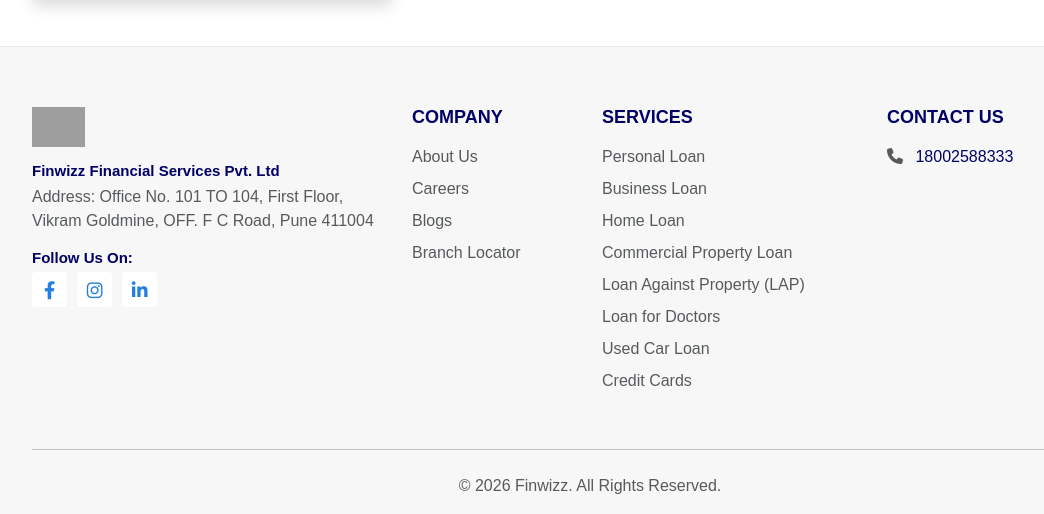
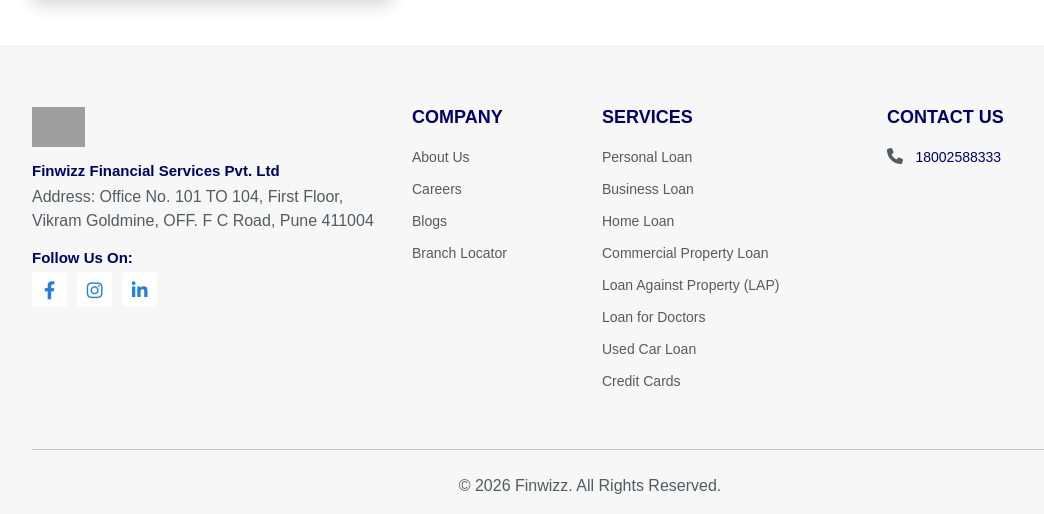
Before and after one commit to Alakh11/finwizz, a Django app: template templates/about-us.html in a window 1280 px wide. Shown: the part 2257-2771 px from the top of the page, without its empty margins (50-1094 px from the left). Run offline with Django 5.2, Linux system fonts and the light colour scheme; the template is opened without the code that fills it, so the values that code supplies are empty; parts of the project's set-up code (start-up, migrations or seed data) failed here and were passed over; grey boxes are pictures that could not be loaded.

Commit message:
links fixed

```diff
--- a/static/css/about-us.css
+++ b/static/css/about-us.css
@@ -51,6 +51,10 @@
 .img-fluid-main {
     width: 360px;
     height: 290px;
+}
+.img-fluid-popup {
+    width: 275px;
+    height: 250px;
 }
 
 .gallery {
--- a/static/css/footer.css
+++ b/static/css/footer.css
@@ -90,7 +90,17 @@
 }
 
 .social-links a:hover {
-    background-color: #000066;
+    background-color: #ffffff !important;
+}
+.list-unstyled li a {
+    color: #555555;
+    text-decoration: none;
+    font-size: 14px;
+    font-weight: 500;
+    transition: color 0.3s ease;
+}
+.list-unstyled li a:hover {
+    color: #0404dd !important;
 }
 .footer-title {
     color: #000066;
--- a/templates/about-us.html
+++ b/templates/about-us.html
@@ -114,10 +114,10 @@
                 <div class="modal-body px-5 pb-5">
                     <div class="row align-items-center">
                         <div class="col-md-5 text-center mb-4 mb-md-0">
-                            <img src="{{ MEDIA_IMG_URL }}images/Syeed-Haseeb.jpg" alt="Syed Haseeb" class="img-fluid-main rounded shadow-sm">
+                            <img src="{{ MEDIA_IMG_URL }}images/Syeed-Haseeb.jpg" alt="Syed Haseeb" class="img-fluid-popup rounded shadow-sm">
                         </div>
                         <div class="col-md-7">
-                            <h3 class="mb-1 text-danger fw-bold" id="teamModal1Label">Syed Haseeb</h3>
+                            <h3 class="mb-1" id="teamModal1Label">Syed Haseeb</h3>
                             <h6 class="text-muted mb-4">Founder / Director</h6>
                             <p class="text-muted lh-lg">Syed Haseeb had been an adept manager of Personal Loans in ICICI Bank before he was bitten by the entrepreneurship bug. With over 20 years of experience in Banking, this tech maverick is driven by solving problems and developing long-term relationships with customers. His authenticity is evident in every interaction he has at Finwizz and beyond. He is based in Mumbai and loves to indulge in water sports with family.</p>
                         </div>
@@ -136,10 +136,10 @@
                 <div class="modal-body px-5 pb-5">
                     <div class="row align-items-center">
                         <div class="col-md-5 text-center mb-4 mb-md-0">
-                            <img src="{{ MEDIA_IMG_URL }}images/AnilMathew.jpg" alt="Anil Mathew" class="img-fluid-main rounded shadow-sm">
+                            <img src="{{ MEDIA_IMG_URL }}images/AnilMathew.jpg" alt="Anil Mathew" class="img-fluid-popup rounded shadow-sm">
                         </div>
                         <div class="col-md-7">
-                            <h3 class="mb-1 text-danger fw-bold" id="teamModal2Label">Anil Mathew</h3>
+                            <h3 class="mb-1" id="teamModal2Label">Anil Mathew</h3>
                             <h6 class="text-muted mb-4">Founder / Director</h6>
                             <p class="text-muted lh-lg">Known as an compliance marvel of sorts within the team, Anil Mathew holds an MBA in Finance and brings 23 years of experience in Banking & Capital Markets. He started his career with Cargill Investor Services and later joined ICICI Bank in its unsecured business division. He was with Citibank NA in its Mortgage Business just before the inception of Finwizz. A natural with numbers, he is energised by compliance challenges. Based in Pune, he loves exploring new places with his family.</p>
                         </div>
@@ -158,10 +158,10 @@
                 <div class="modal-body px-5 pb-5">
                     <div class="row align-items-center">
                         <div class="col-md-5 text-center mb-4 mb-md-0">
-                            <img src="{{ MEDIA_IMG_URL }}images/rajeev_singhvi.jpg" alt="Rajeev Singhvi" class="img-fluid-main rounded shadow-sm">
+                            <img src="{{ MEDIA_IMG_URL }}images/rajeev_singhvi.jpg" alt="Rajeev Singhvi" class="img-fluid-popup rounded shadow-sm">
                         </div>
                         <div class="col-md-7">
-                            <h3 class="mb-1 text-danger fw-bold" id="teamModal3Label">Rajeev Singhvi</h3>
+                            <h3 class="mb-1" id="teamModal3Label">Rajeev Singhvi</h3>
                             <h6 class="text-muted mb-4">Founder / Director</h6>
                             <p class="text-muted lh-lg">Armed with double degrees in Law & Commerce, our Legal Wizard Rajeev Singhvi has over 25 years of experience in Banking & Finance. He has been associated with Escorts Finance, Apple Finance & Transamerica Finance. His last endeavour was with ICICI Bank as Regional Manager of Personal Loans, in Mumbai. A perfectionist by nature, unwavering in outlook and a thoughtful mentor to the Finwizz team, he leads by example and makes sure the growth goes beyond and above business. He is based in Ahmedabad, an innate sports enthusiast, where you are most likely to run into him on tennis courts or in the wilderness off-roading along with his friends and family.</p>
                         </div>
--- a/templates/includes/footer.html
+++ b/templates/includes/footer.html
@@ -36,13 +36,13 @@
                 <h5 class="text-uppercase mb-3 footer-title">Company</h5>
                 <ul class="list-unstyled">
                     <li class="mb-2"><a href="{% url 'about_us' %}"
-                            class="text-muted text-decoration-none hover-white">About Us</a></li>
+                            class="text-muted text-decoration-none ">About Us</a></li>
                     <li class="mb-2"><a href="{% url 'careers' %}"
-                            class="text-muted text-decoration-none hover-white">Careers</a></li>
+                            class="text-muted text-decoration-none ">Careers</a></li>
                     <li class="mb-2"><a href="{% url 'blogs' %}"
-                            class="text-muted text-decoration-none hover-white">Blogs</a></li>
+                            class="text-muted text-decoration-none ">Blogs</a></li>
                     <li class="mb-2"><a href="{% url 'branch_locator' %}"
-                            class="text-muted text-decoration-none hover-white">Branch Locator</a></li>
+                            class="text-muted text-decoration-none ">Branch Locator</a></li>
                 </ul>
             </div>
 
@@ -50,21 +50,21 @@
                 <h5 class="text-uppercase mb-3 footer-title">Services</h5>
                 <ul class="list-unstyled">
                     <li class="mb-2"><a href="{% url 'personal_loan' %}"
-                            class="text-muted text-decoration-none hover-white">Personal Loan</a></li>
+                            class="text-muted text-decoration-none ">Personal Loan</a></li>
                     <li class="mb-2"><a href="{% url 'business_loan' %}"
-                            class="text-muted text-decoration-none hover-white">Business Loan</a></li>
+                            class="text-muted text-decoration-none ">Business Loan</a></li>
                     <li class="mb-2"><a href="{% url 'home_loan' %}"
-                            class="text-muted text-decoration-none hover-white">Home Loan</a></li>
+                            class="text-muted text-decoration-none ">Home Loan</a></li>
                             <li class="mb-2"><a href="{% url 'commercial_loan' %}"
-                            class="text-muted text-decoration-none hover-white">Commercial Property Loan</a></li>
+                            class="text-muted text-decoration-none ">Commercial Property Loan</a></li>
                             <li class="mb-2"><a href="{% url 'lap_loan' %}"
-                            class="text-muted text-decoration-none hover-white">Loan Against Property (LAP)</a></li>
+                            class="text-muted text-decoration-none ">Loan Against Property (LAP)</a></li>
                             <li class="mb-2"><a href="{% url 'doctors_loan' %}"
-                            class="text-muted text-decoration-none hover-white">Loan for Doctors</a></li>
+                            class="text-muted text-decoration-none ">Loan for Doctors</a></li>
                             <li class="mb-2"><a href="{% url 'used_car_loan' %}"
-                            class="text-muted text-decoration-none hover-white">Used Car Loan</a></li>
+                            class="text-muted text-decoration-none ">Used Car Loan</a></li>
                             <li class="mb-2"><a href="{% url 'credit_card' %}"
-                            class="text-muted text-decoration-none hover-white">Credit Cards</a></li>
+                            class="text-muted text-decoration-none ">Credit Cards</a></li>
                 </ul>
             </div>
 
```
